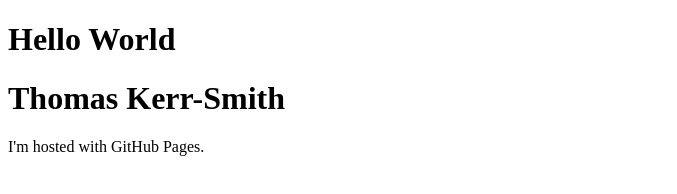
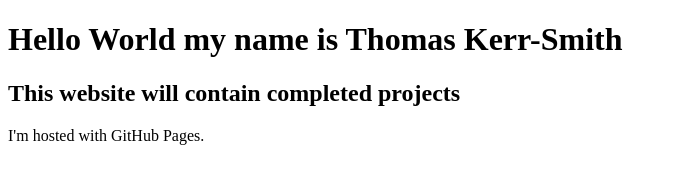
Before and after one commit to ThomasKerrSmith/ThomasKerrSmith.github.io, a plain HTML site: page index.html in a window 1280 px wide. Shown: the whole page, without its empty margins (0-677 px from the left). Drawn offline with Linux system fonts and the light colour scheme.

Commit message:
Update index.html

```diff
--- a/index.html
+++ b/index.html
@@ -1,8 +1,8 @@
 <!DOCTYPE html>
 <html>
 <body>
-<h1>Hello World</h1>
-<h1>Thomas Kerr-Smith</h1>
+<h1>Hello World my name is Thomas Kerr-Smith</h1>
+<h2>This website will contain completed projects</h2>
 <p>I'm hosted with GitHub Pages.</p>
 </body>
 </html>
```
